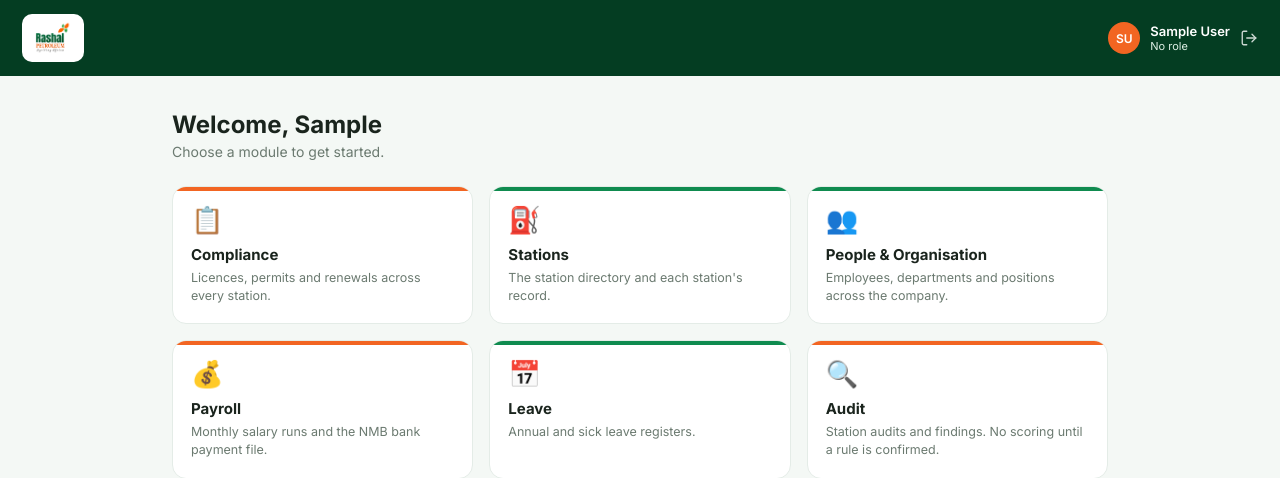
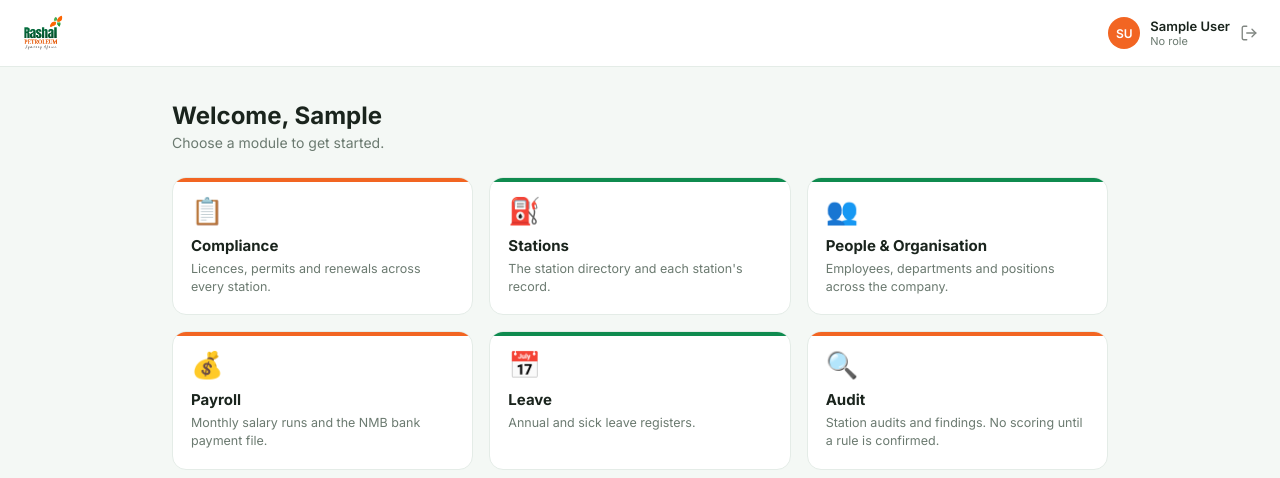
Before and after one commit to Jzynl/rashal-compliance, a Django app: page / in a window 1280 px wide. Shown: the top 478 px of the page. Run offline with Django 5.2, Linux system fonts and the light colour scheme; the visitor is signed in with stand-in values (Sample User, id 1); data that the repository does not hold is empty.

Commit message:
Hub: white top bar with logo

```diff
--- a/templates/hub/home.html
+++ b/templates/hub/home.html
@@ -16,18 +16,18 @@
   *{box-sizing:border-box}
   body{margin:0;font-family:Inter,system-ui,sans-serif;color:var(--ink);
     background:var(--bg);-webkit-font-smoothing:antialiased}
-  .top{background:var(--dark);color:#fff;padding:14px 22px;
-    display:flex;align-items:center;gap:14px}
-  .brand{background:#fff;border-radius:10px;padding:6px 12px;display:inline-flex;align-items:center}
-  .brand img{height:36px;width:auto;display:block}
+  .top{background:#fff;color:var(--ink);padding:12px 22px;
+    display:flex;align-items:center;gap:14px;border-bottom:1px solid var(--line)}
+  .brand{display:inline-flex;align-items:center}
+  .brand img{height:42px;width:auto;display:block}
   .top .spacer{flex:1}
   .who{display:flex;align-items:center;gap:10px;font-size:13px}
   .who .av{display:inline-flex;align-items:center;justify-content:center;
     width:32px;height:32px;border-radius:50%;background:var(--orange);
     color:#fff;font-weight:600;font-size:12px}
   .who .nm{font-weight:600}
-  .who .rl{font-size:11px;color:var(--mint)}
-  .who a{color:#fff;opacity:.8;display:inline-flex}
+  .who .rl{font-size:11px;color:var(--mut)}
+  .who a{color:var(--ink);opacity:.55;display:inline-flex}
   .who a:hover{opacity:1}
   .wrap{max-width:980px;margin:0 auto;padding:34px 22px 60px}
   .lead h1{margin:0 0 4px;font-size:24px}
```
